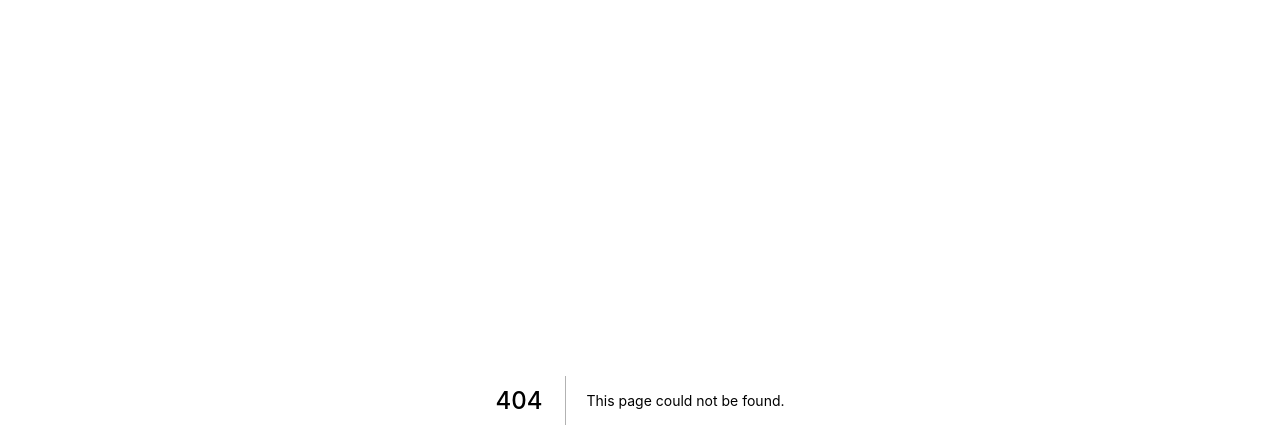
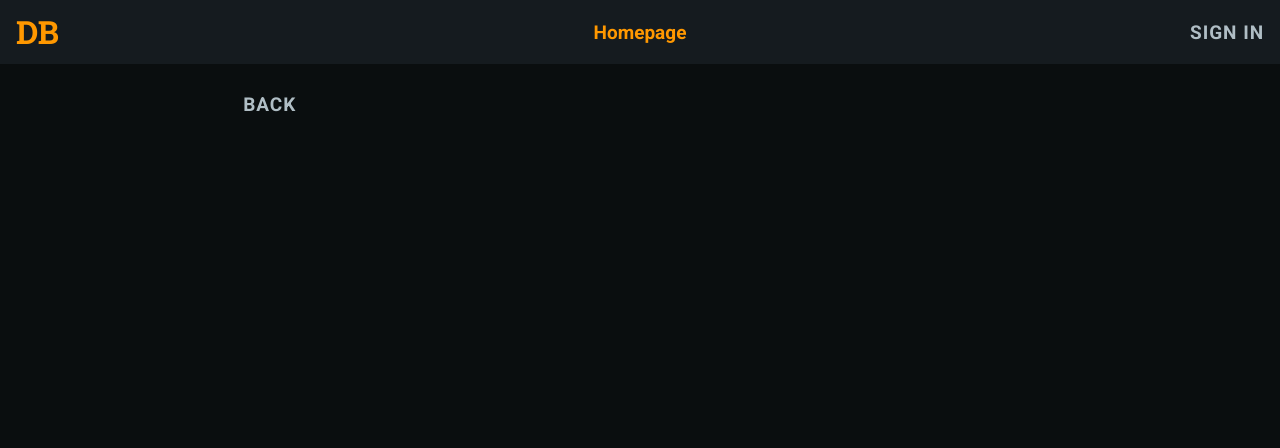
Before and after one commit to eanesparrago/project-deblogger-frontend, a Next.js app: page /profile/1 in a window 1280 px wide. Before the commit this address had no page. Shown: the top 448 px of the page. Built offline with nearby package versions, Linux system fonts and the light colour scheme.

Commit message:
Refactor: Add InnerLayout component

```diff
--- a/components/CommonLayout.js
+++ b/components/CommonLayout.js
@@ -27,7 +27,7 @@ S.CommonLayout = styled.div`
   }
   @media (max-width: ${(p) => p.theme.breakpoint.desktopXL}) {
     .Home__DebloggerLogo {
-      margin-left: ${(p) => p.theme.size[64]};
+      margin-left: ${(p) => p.theme.size[48]};
     }
   }
 
--- /dev/null
+++ b/components/InnerLayout.js
@@ -0,0 +1,36 @@
+import styled from "styled-components";
+
+const S = {};
+
+S.InnerLayout = styled.div`
+  margin: 0 auto;
+  width: ${(p) => p.theme.size.free(1056)};
+  padding-top: ${(p) => p.theme.size[64]};
+  padding-bottom: ${(p) => p.theme.size[64]};
+  overflow: hidden;
+  @media (max-width: ${(p) => p.theme.breakpoint.desktopL}) {
+    padding-top: ${(p) => p.theme.size.free(80)};
+    width: 62%;
+  }
+  @media (max-width: ${(p) => p.theme.breakpoint.desktopM}) {
+    width: 100%;
+    padding-left: ${(p) => p.theme.size[96]};
+    padding-right: ${(p) => p.theme.size[96]};
+  }
+  @media (max-width: ${(p) => p.theme.breakpoint.tabletLandscape}) {
+    padding-left: ${(p) => p.theme.size[24]};
+    padding-right: ${(p) => p.theme.size[24]};
+  }
+  @media (max-width: ${(p) => p.theme.breakpoint.tabletPortrait}) {
+    padding-left: ${(p) => p.theme.size[16]};
+    padding-right: ${(p) => p.theme.size[16]};
+  }
+`;
+
+const InnerLayout = (props) => {
+  const { children } = props;
+
+  return <S.InnerLayout {...props}>{children}</S.InnerLayout>;
+};
+
+export default InnerLayout;
--- a/components/Navbar.js
+++ b/components/Navbar.js
@@ -19,8 +19,8 @@ S.Navbar = styled.nav`
   }
   @media (max-width: ${(p) => p.theme.breakpoint.desktopXL}) {
     & > a {
-      width: ${(p) => p.theme.size.free(256)};
-      padding-left: ${(p) => p.theme.size[96]};
+      width: ${(p) => p.theme.size.free(240)};
+      padding-left: ${(p) => p.theme.size.free(80)};
     }
   }
 
--- a/components/PostCard.js
+++ b/components/PostCard.js
@@ -257,7 +257,11 @@ const PostCard = () => {
 
         <div className="PostCard__body-wrapper">
           <div className="PostCard__author-block">
-            <UserAvatar className="PostCard__UserAvatar"></UserAvatar>
+            <Link href="/profile/[username]" as="/profile/test">
+              <a className="PostCard__UserAvatar">
+                <UserAvatar></UserAvatar>
+              </a>
+            </Link>
 
             <div className="PostCard__authorDetail-block">
               <div className="PostCard__authorName-text">Kat Meows</div>
--- /dev/null
+++ b/pages/profile/[username].js
@@ -0,0 +1,25 @@
+import styled from "styled-components";
+import Link from "next/link";
+
+import CommonLayout from "components/CommonLayout";
+import InnerLayout from "components/InnerLayout";
+import UppercaseTextButton from "components/UppercaseTextButton";
+import UserAvatar from "components/UserAvatar";
+
+const S = {};
+
+S.Profile = styled.div``;
+
+const Profile = () => {
+  return (
+    <CommonLayout>
+      <S.Profile as="main">
+        <InnerLayout>
+          <UppercaseTextButton>Back</UppercaseTextButton>
+        </InnerLayout>
+      </S.Profile>
+    </CommonLayout>
+  );
+};
+
+export default Profile;
```
Also changed, not shown: pages/post/[slug].js (+15 -30 lines).
